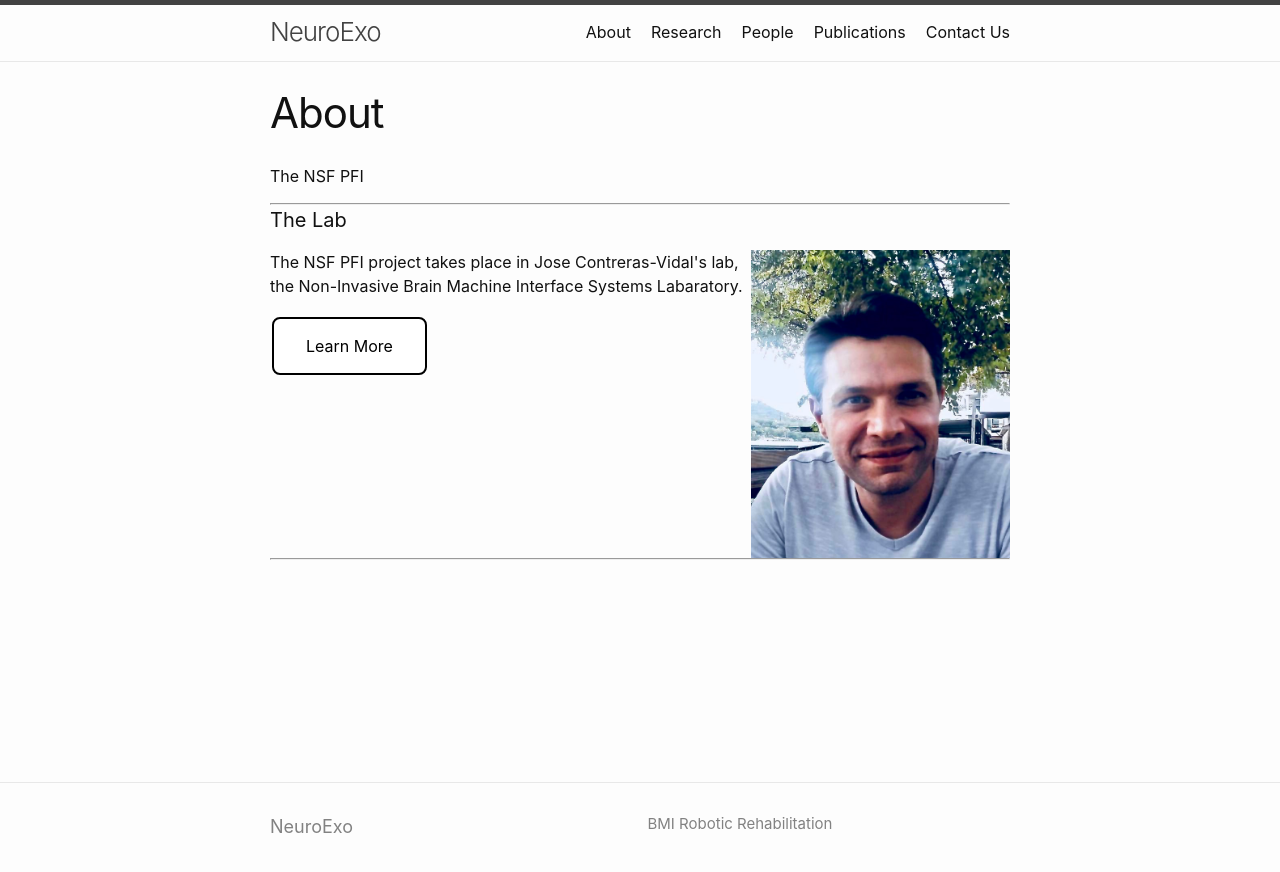
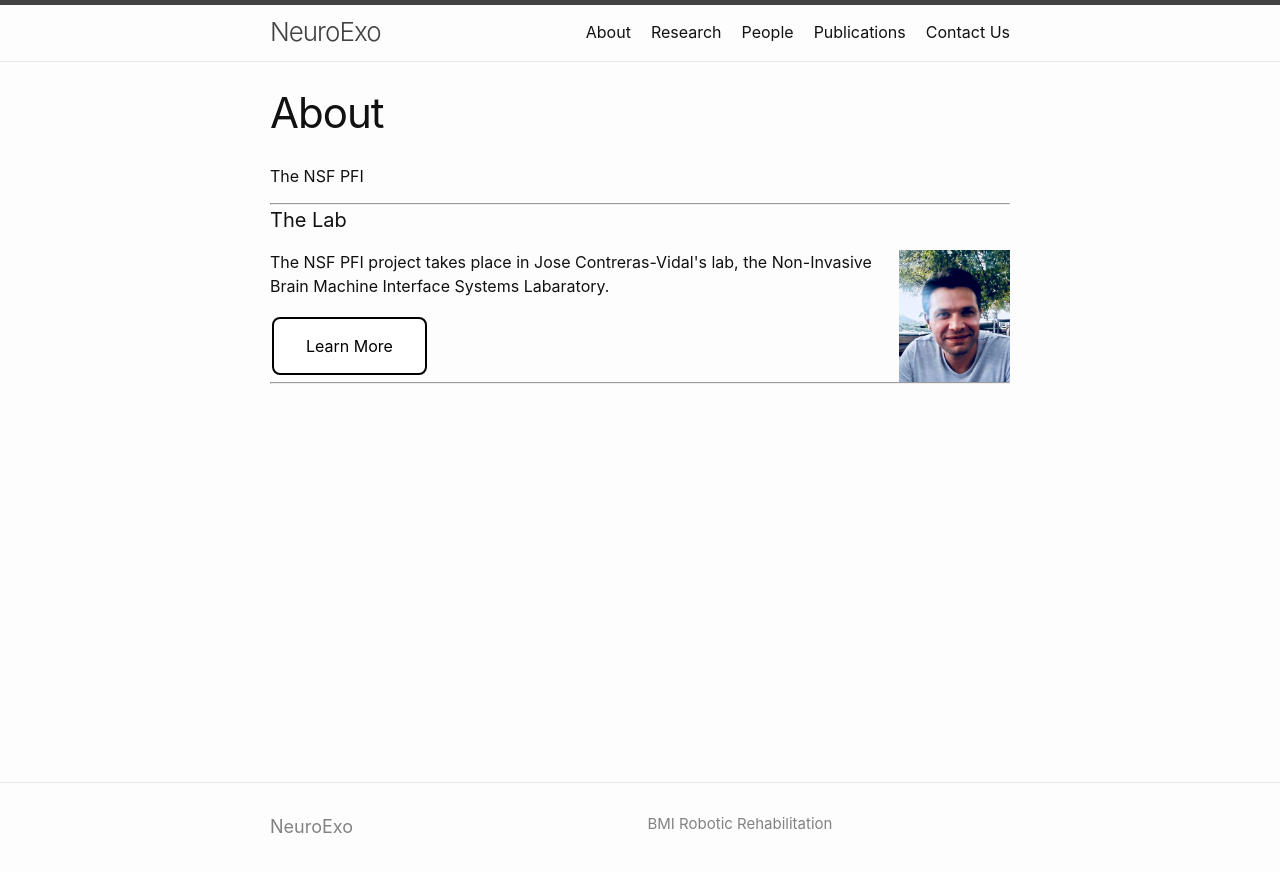
Before and after one commit to arcraik/neuroexo-website, a Jekyll site: the page built from about.md, in a window 1280 px wide. Shown: the top 872 px of the page. Built offline with Jekyll 4.4.1, drawn with Linux system fonts in a browser that asks for light colours.

Commit message:
Update about.md

```diff
--- a/about.md
+++ b/about.md
@@ -9,7 +9,7 @@ The NSF PFI
 <hr>
 <h4>The Lab</h4>
 <div float="left" style="overflow: auto;">
-  <img align="right" height="35%" width="35%" src="/photos/AKilicarslan.jpeg" />
+  <img align="right" height="15%" width="15%" src="/photos/AKilicarslan.jpeg" />
 <p align="left">The NSF PFI project takes place in Jose Contreras-Vidal's lab, the Non-Invasive Brain Machine Interface Systems Labaratory.</p>
 
 <a class="button" href="/lab/">Learn More</a>
```
